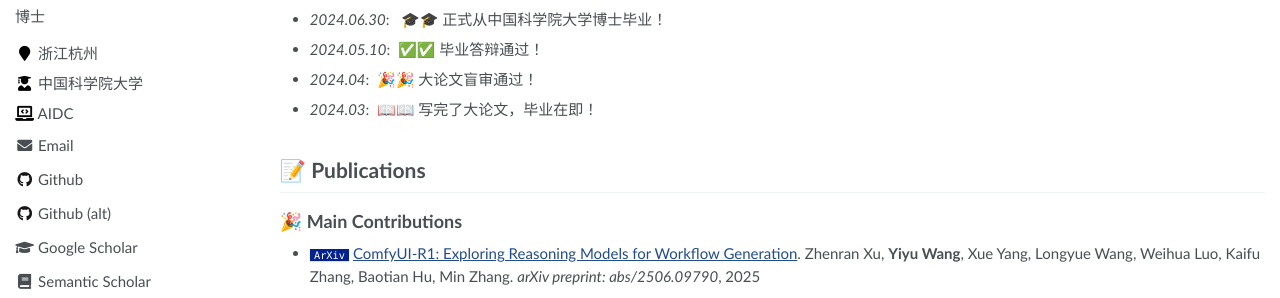
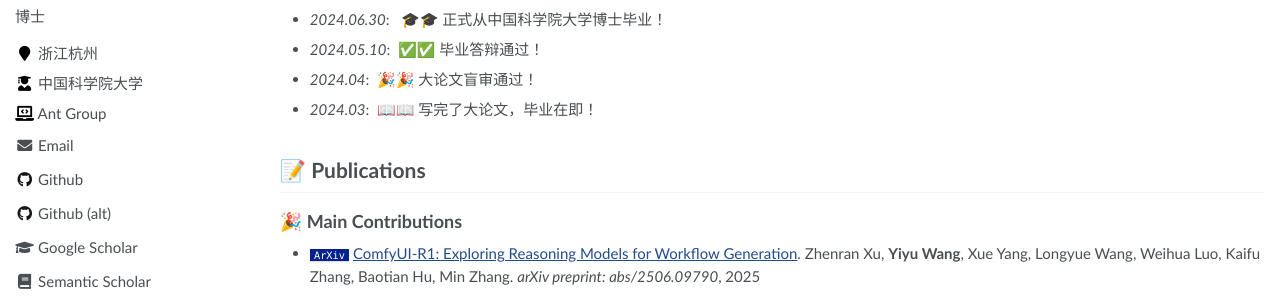
Before and after one commit to curya-wangyiyu/about_cn, a Jekyll site: the page built from _pages/about.md, in a window 1280 px wide. Shown: the part 348-646 px from the top of the page. Built offline with Jekyll 4.4.1, drawn with Linux system fonts in a browser that asks for light colours; some web fonts are replaced.

Commit message:
Update _config.yml

```diff
--- a/_config.yml
+++ b/_config.yml
@@ -26,7 +26,7 @@ author:
   bio              : "Day Day Up"
   location         : "浙江杭州"
   institution      : "中国科学院大学"
-  employer         : "AIDC"
+  employer         : "Ant Group"
   pubmed           :
   googlescholar    : "https://scholar.google.com/citations?user=mDtSmsEAAAAJ"
   semanticscholar  : "https://www.semanticscholar.org/author/Yiyu-Wang/2107946245"
```
